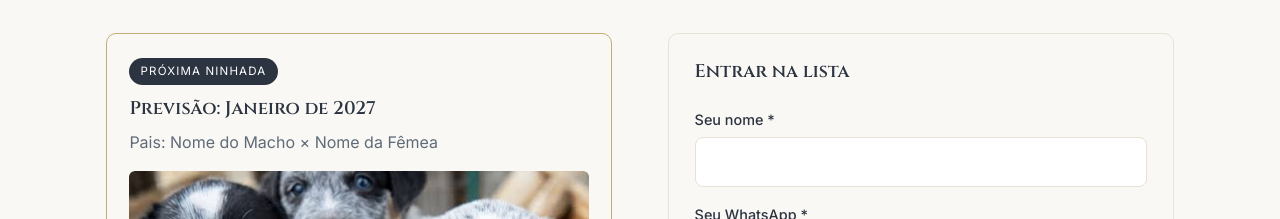
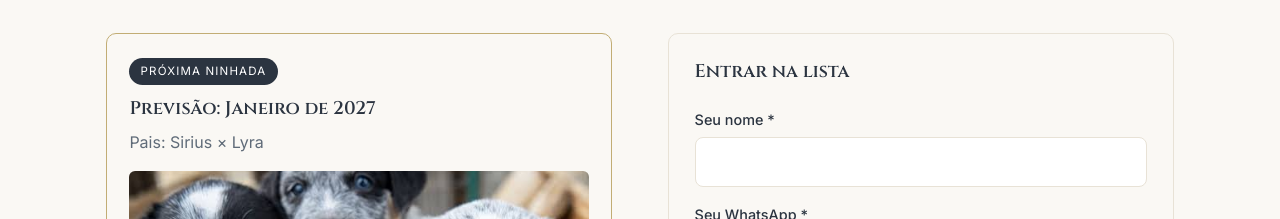
Before and after one commit to pedrosfarias01/canil-estrela-real, a plain HTML site: page index.html in a window 1280 px wide. Shown: the part 5646-5865 px from the top of the page. Drawn offline with Linux system fonts and the light colour scheme.

Commit message:
Troca o placeholder dos pais da ninhada por Sirius × Lyra
Co-authored-by: Pedro Farias <pedrosfarias01@users.noreply.github.com>

```diff
--- a/index.html
+++ b/index.html
@@ -217,7 +217,7 @@
             <div class="status-card">
               <span class="badge">Próxima ninhada</span>
               <h3>Previsão: <span id="previsao-ninhada">em breve</span></h3>
-              <p>Pais: Nome do Macho × Nome da Fêmea</p>
+              <p>Pais: Sirius × Lyra</p>
               <img src="images/fotos/puppies.jpg" alt="Filhotes" loading="lazy" style="object-position: 50% 35%">
             </div>
 
```
